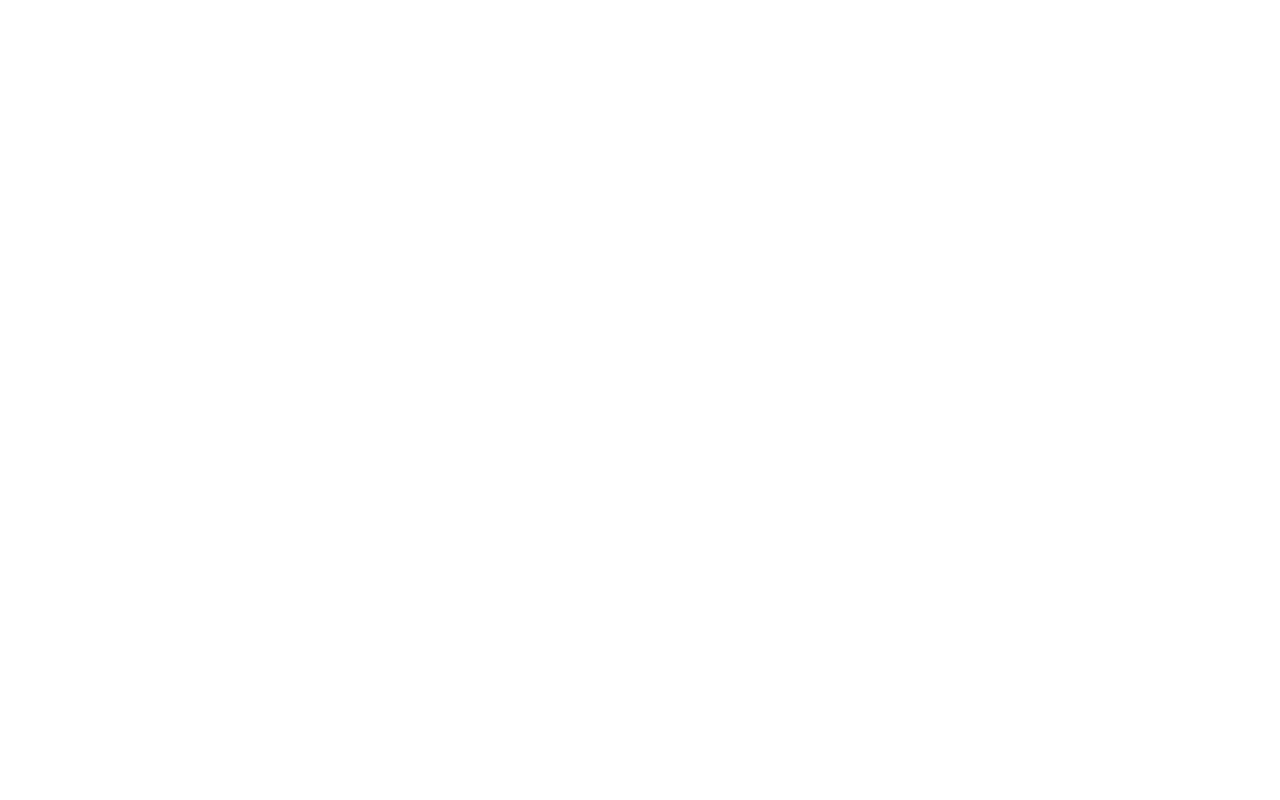
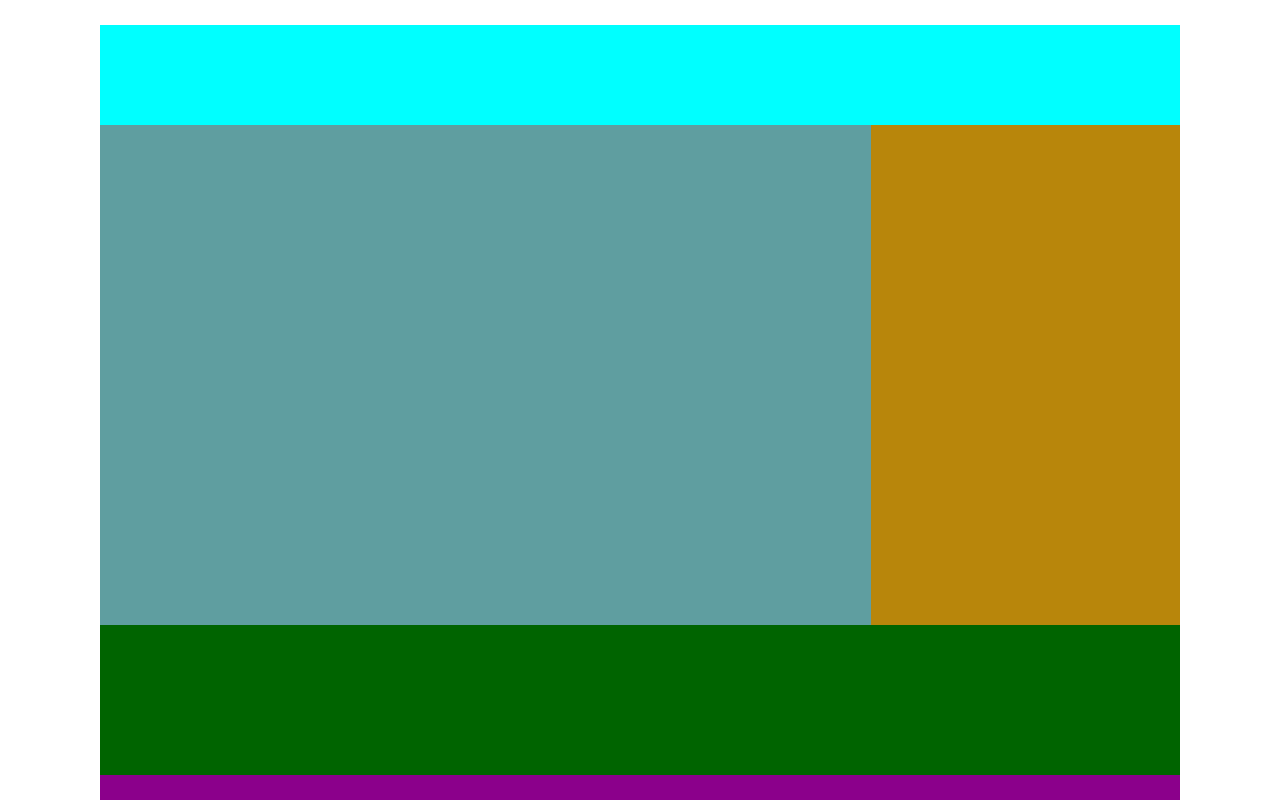
Before and after one commit to paimdev/positioning-elements, a plain HTML site: page index.html in a window 1280 px wide. Shown: the top 800 px of the page. Drawn offline with Linux system fonts and the light colour scheme.

Commit message:
Finish layout adjusts

```diff
--- a/index.html
+++ b/index.html
@@ -4,20 +4,25 @@
   <meta charset="UTF-8">
   <meta http-equiv="X-UA-Compatible" content="IE=edge">
   <meta name="viewport" content="width=device-width, initial-scale=1.0">
+  <link rel="stylesheet" href="./style.css">
   <title>Ancient lake in Mars’s Gale crater may have actually been a small pond | New Scientist</title>
 </head>
 <body>
   <div id="top" class="main">
-    <nav>
+    <header>
+      <div class="banner">
+      </div>
+      <nav>
 
-    </nav>
+      </nav>
+    </header>
     <article>
       <div class="content">
 
       </div>
-      <aside>
+      <div class="sidebar">
 
-      </aside>
+      </div>
     </article>
     <div class="social">
 
@@ -44,7 +49,9 @@
         <div class="cta">
 
         </div>
-        <div class="copy-top"></div>
+        <div class="copy-top">
+
+        </div>
     </div>
 
   </div>
--- a/style.css
+++ b/style.css
@@ -0,0 +1,85 @@
+html, body, div, span, applet, object, iframe,
+h1, h2, h3, h4, h5, h6, p, blockquote, pre,
+a, abbr, acronym, address, big, cite, code,
+del, dfn, em, img, ins, kbd, q, s, samp,
+small, strike, strong, sub, sup, tt, var,
+b, u, i, center,
+dl, dt, dd, ol, ul, li,
+fieldset, form, label, legend,
+table, caption, tbody, tfoot, thead, tr, th, td,
+article, aside, canvas, details, embed,
+figure, figcaption, footer, header, hgroup,
+menu, nav, output, ruby, section, summary,
+time, mark, audio, video {
+	margin: 0;
+	padding: 0;
+	border: 0;
+	font-size: 100%;
+	font: inherit;
+	vertical-align: baseline;
+}
+/* HTML5 display-role reset for older browsers */
+article, aside, details, figcaption, figure,
+footer, header, hgroup, menu, nav, section {
+	display: block;
+}
+body {
+	line-height: 1;
+}
+ol, ul {
+	list-style: none;
+}
+blockquote, q {
+	quotes: none;
+}
+blockquote:before, blockquote:after,
+q:before, q:after {
+	content: '';
+	content: none;
+}
+table {
+	border-collapse: collapse;
+	border-spacing: 0;
+}
+
+/* start of the actual css file */
+
+.main {
+  padding: 25px 100px;
+}
+
+header {
+  background-color: aqua;
+  display: flex;
+  flex-direction: column;
+  height: 100px;
+}
+
+article {
+  display: grid;
+  grid-template-columns: 2.5fr 1fr;
+}
+
+.content {
+  background-color: cadetblue;
+  height: 500px;
+}
+
+.sidebar {
+  background-color: darkgoldenrod;
+}
+
+.social {
+  background-color: darkgreen;
+  height: 150px;
+}
+
+.recommended {
+  background-color: darkmagenta;
+  height: 150px;
+}
+
+footer {
+  background-color: darkred;
+  height: 200px;
+}
```
